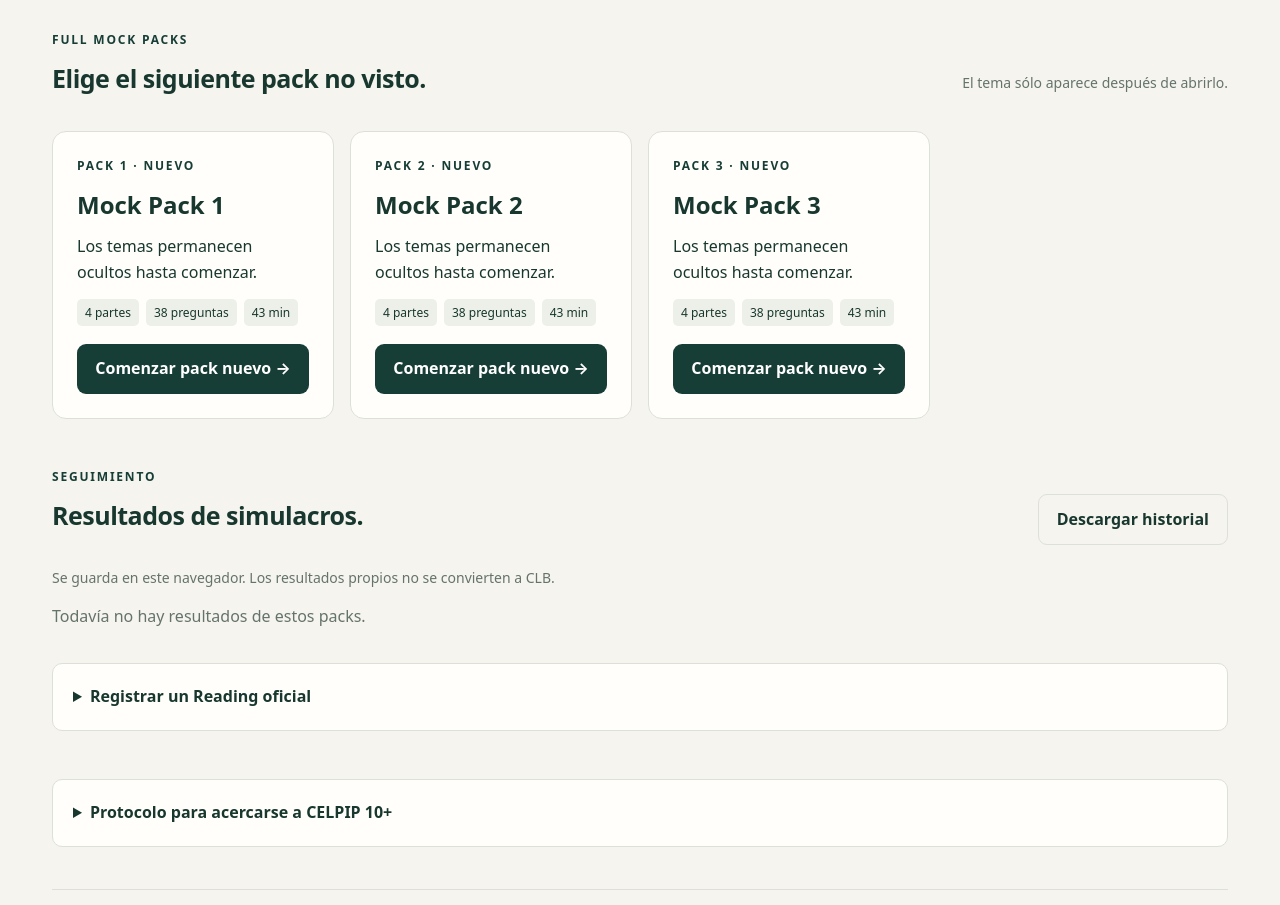
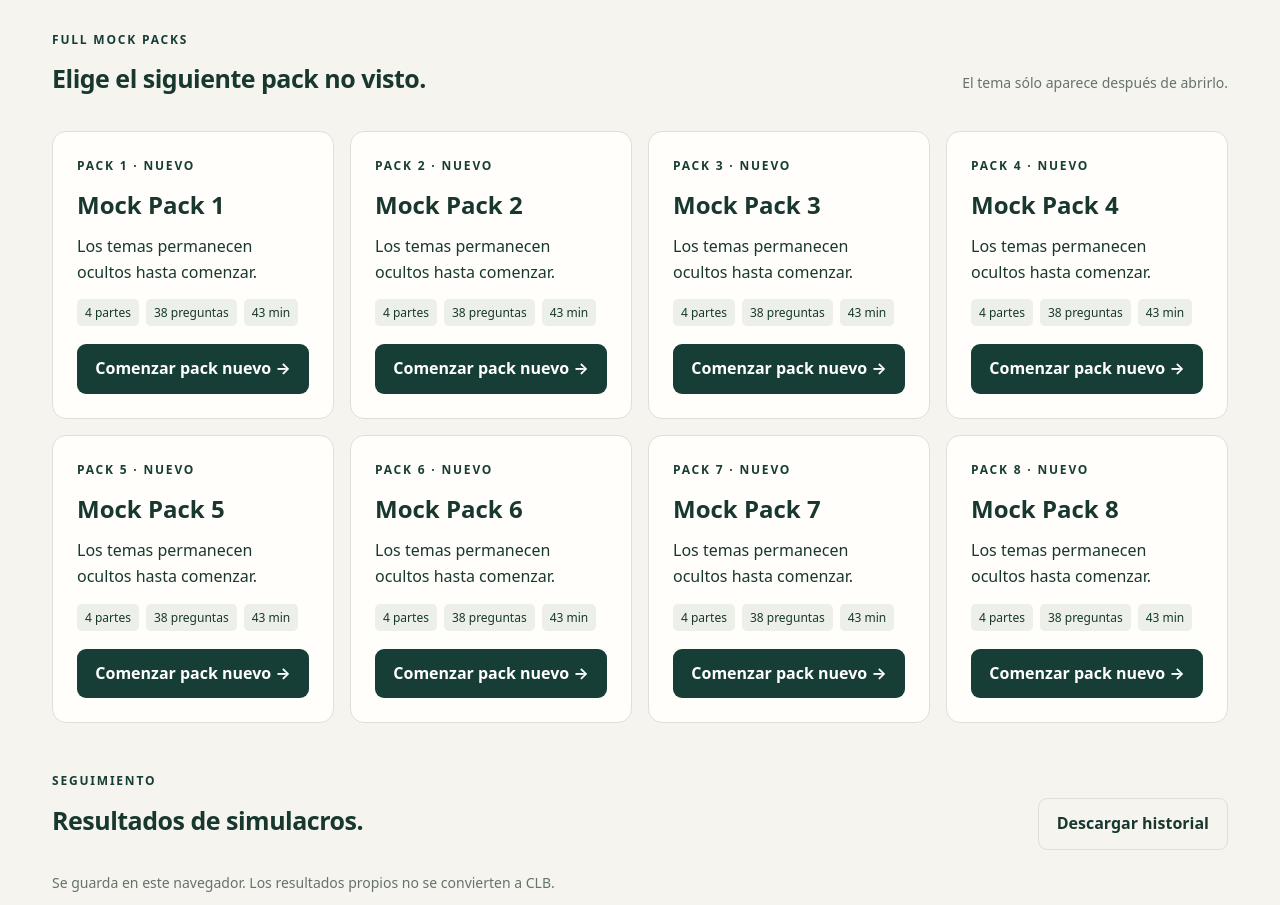
Before and after one commit to jmurrietabvc/CELPIP-Study-Tool, a website: page index.html in a window 1280 px wide. Shown: the part 600-1505 px from the top of the page. Drawn offline with Linux system fonts and the light colour scheme.

Commit message:
Expose eight full Reading mock packs

```diff
--- a/index.html
+++ b/index.html
@@ -25,5 +25,6 @@
 <script src="reading-bank.js?v=20261013"></script>
 <script src="reading-ultimate-v2.js?v=20261013"></script>
 <script src="reading-packs.js?v=20261013-packs1"></script>
-<script src="reading-packs-app.js?v=20261013-packs1"></script>
+<script src="reading-packs-extended.js?v=20261013-packs2"></script>
+<script src="reading-packs-app.js?v=20261013-packs2"></script>
 </body></html>
```
